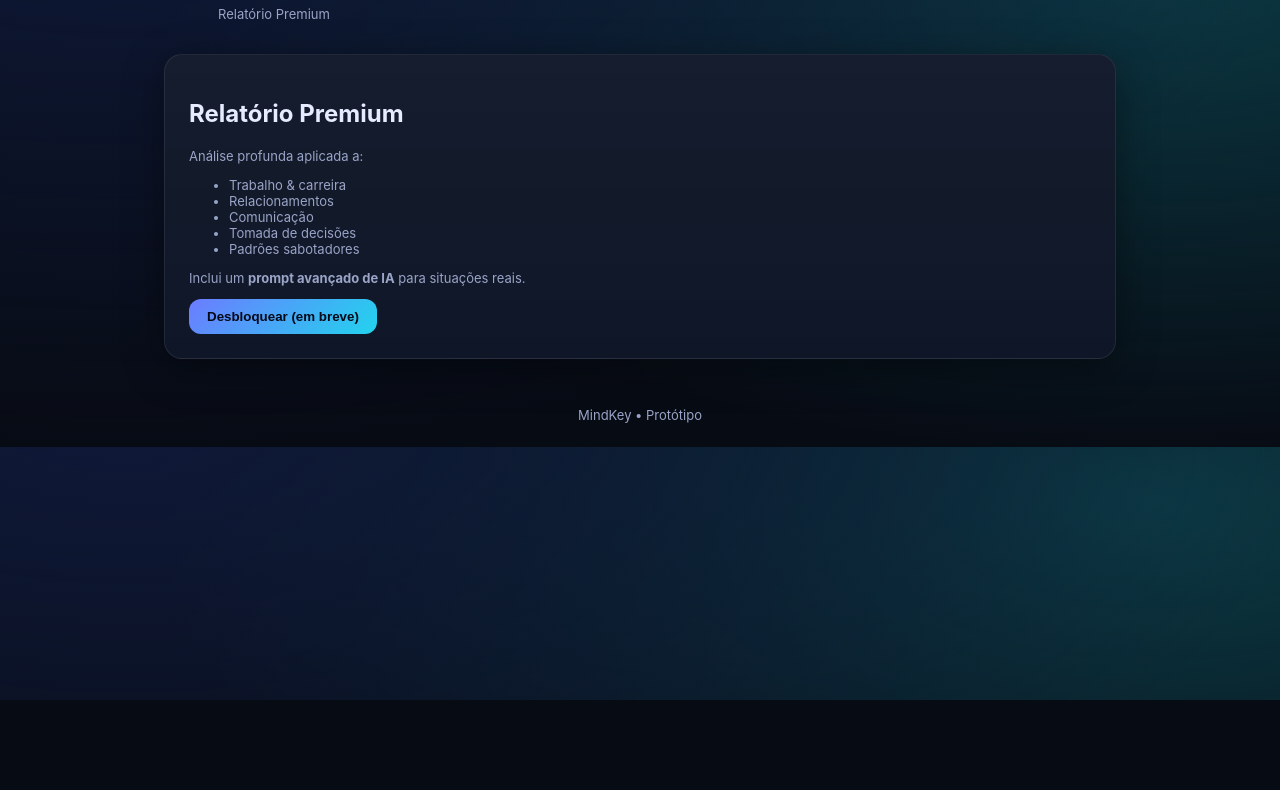
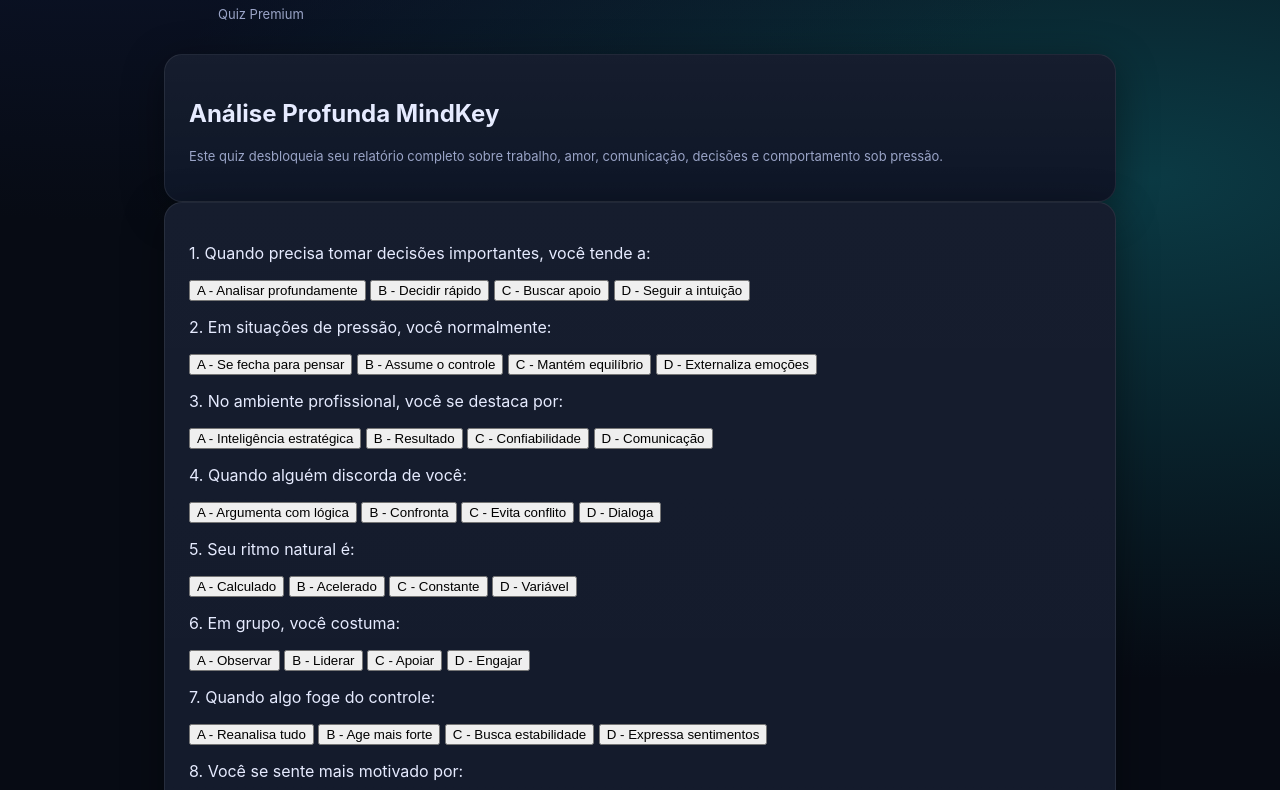
Before and after one commit to leonardomartinsxl-cmd/MINDKEY, a plain HTML site: page quiz_premium.html in a window 1280 px wide. Shown: the part 100-890 px from the top of the page. Before the commit the page ends 800 px from the top, so only its background shows below. Drawn offline with Linux system fonts and the light colour scheme.

Commit message:
Update quiz_premium.html

```diff
--- a/quiz_premium.html
+++ b/quiz_premium.html
@@ -1,46 +1,53 @@
-<!doctype html>
+<!DOCTYPE html>
 <html lang="pt-BR">
 <head>
-<meta charset="utf-8">
-<meta name="viewport" content="width=device-width,initial-scale=1">
-<title>Premium — MindKey</title>
-<link rel="stylesheet" href="styles.css">
+  <meta charset="UTF-8" />
+  <title>Quiz Premium — MindKey</title>
+  <link rel="stylesheet" href="styles.css" />
 </head>
 <body>
 
 <div class="container">
+
+  <!-- HEADER -->
   <header class="header">
     <div class="brand">
       <div class="logo">MK</div>
       <div>
         <h1>MindKey</h1>
-      <div class="small">Relatório Premium</div>
+        <div class="small">Quiz Premium</div>
       </div>
     </div>
   </header>
 
+  <!-- INTRO -->
   <section class="card">
-<h2>Relatório Premium</h2>
+    <h2>Análise Profunda MindKey</h2>
     <p class="small">
-Análise profunda aplicada a:
+      Este quiz desbloqueia seu relatório completo sobre trabalho, amor,
+      comunicação, decisões e comportamento sob pressão.
     </p>
-<ul class="small">
-  <li>Trabalho & carreira</li>
-  <li>Relacionamentos</li>
-  <li>Comunicação</li>
-  <li>Tomada de decisões</li>
-  <li>Padrões sabotadores</li>
-</ul>
-
-<p class="small">
-Inclui um <strong>prompt avançado de IA</strong> para situações reais.
-</p>
-
-<button class="btn">Desbloquear (em breve)</button>
   </section>
 
-<footer class="footer">MindKey • Protótipo</footer>
+  <!-- PERGUNTAS PREMIUM -->
+  <section class="card quiz-area">
+    <div id="premium-questions"></div>
+
+    <button id="take-premium" class="btn" style="margin-top:16px">
+      Desbloquear Relatório Premium
+    </button>
+  </section>
+
+  <!-- RELATÓRIO -->
+  <section id="premium-report" class="card premium-report" style="margin-top:24px"></section>
+
+  <!-- FOOTER -->
+  <footer class="footer">
+    MindKey • Relatório Premium — uso pessoal
+  </footer>
+
 </div>
 
+<script src="quiz_premium.js"></script>
 </body>
 </html>
```
Lines whose indentation alone changed are shown as unchanged.
